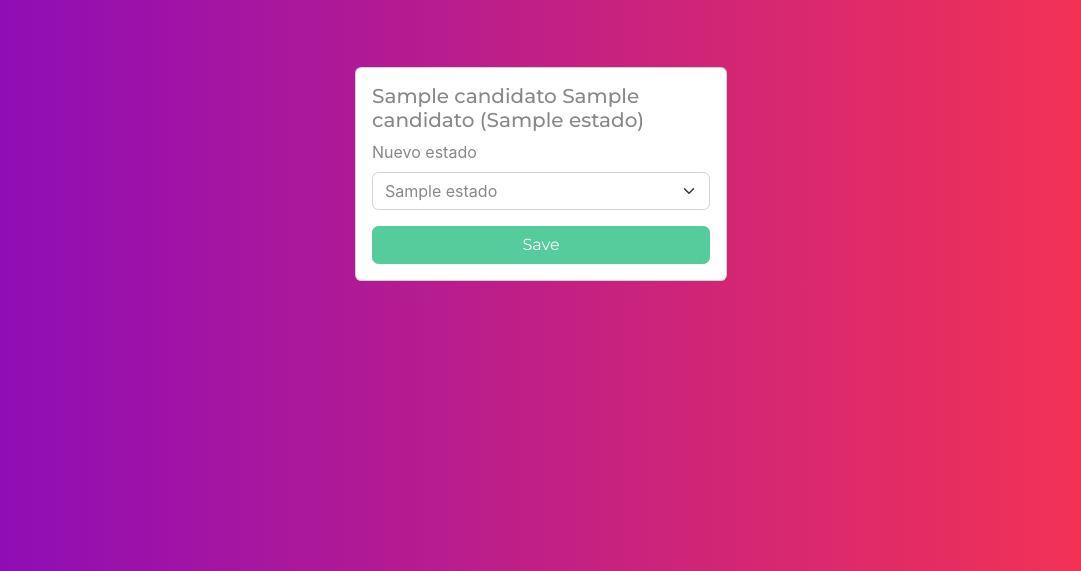
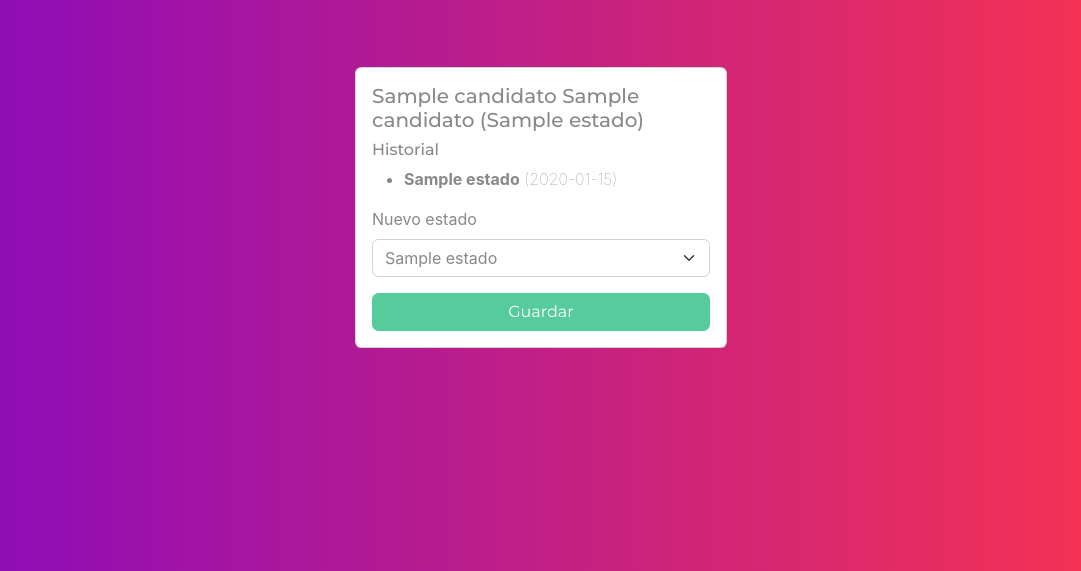
Before and after one commit to paulacarbone/applicanttrackingsystem, a Flask app: template templates/edit-contact-state.html in a window 1280 px wide. Shown: the part 84-655 px from the top of the page, without its empty margins (99-1180 px from the left). Run offline with Flask 2, Linux system fonts and the light colour scheme; the template is opened without the code that fills it: most values are stand-ins (such as "Sample title", 1, 10 or a date in 2020); some libraries are stand-ins or nearby versions.

Commit message:
renombra boton guardar

```diff
--- a/templates/edit-contact-state.html
+++ b/templates/edit-contact-state.html
@@ -4,6 +4,12 @@
 <div class="col-md-4 offset-md-4 pp">
     <div class="card card-body">
         <h5 class="card-title">{{candidato.1}} {{candidato.2}} ({{ estados[candidato.7 -1][1] }})</h5>
+        <h6>Historial</h6>
+        <ul>
+            {% for estado_candidato in historial_estados %}
+            <li><span class="fw-bold">{{estados[estado_candidato.3 -1][1]}}</span> <span class="fw-lighter">({{estado_candidato.1.strftime("%d/%m/%Y %H:%M:%S")}})</span></li>
+            {% endfor %}
+        </ul>
         <form class="row g-3" action="/state/{{candidato.0}}" method="POST">
             <div>
                 <label for="state" class="form-label">Nuevo estado</label>
@@ -14,7 +20,7 @@
                   </select>
             </div>
             <div>
-                <button type="submit" class="btn btn-success ppp">Save</button>
+                <button type="submit" class="btn btn-success ppp">Guardar</button>
             </div>
         </form>
     </div>
--- a/templates/edit-contact.html
+++ b/templates/edit-contact.html
@@ -20,7 +20,7 @@
                 <input type="text" name="linkedin" placeholder="Linkedin" class="form-control">
             </div>
             <div class="form-group">
-                <button type="submit" class="btn btn-success ppp">Save</button>
+                <button type="submit" class="btn btn-success ppp">Guardar</button>
 
             </div>
         </form>
```
